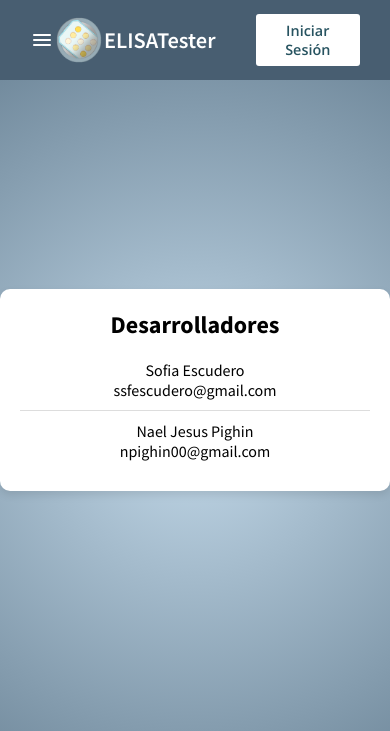
After one commit to sofiaesc/proyectofinal, a Symfony app: template desarrollo_web/templates/front/contact.html.twig in a window 390 px wide. The commit adds this page. Shown: the top 731 px of the page. Run offline with Twig, Linux system fonts and the light colour scheme; the template is opened without the code that fills it, so the values that code supplies are empty; some libraries are stand-ins or nearby versions.

Commit message:
contacto

```diff
--- a/desarrollo_web/templates/base.html.twig
+++ b/desarrollo_web/templates/base.html.twig
@@ -22,7 +22,7 @@
                 <li><a href="{{path('app_index')}}">Inicio</a></li>
                 <li><a href="{{path('app_image_upload')}}">Carga</a></li>
                 <li><a href="{{ path('app_test_list') }}">Resultados</a></li>
-                <li><a href="{{ path('app_index') }}">Contacto</a></li>
+                <li><a href="{{ path('app_contact') }}">Contacto</a></li>
             </ul>
             {% if app.user %}
                 <div class="user-menu" id="user-menu">
--- /dev/null
+++ b/desarrollo_web/templates/front/contact.html.twig
@@ -0,0 +1,59 @@
+{% extends 'base.html.twig' %}
+
+{% block title %}Contacto{% endblock %}
+
+{% block body %}
+
+    <link rel="stylesheet" href="{{ asset('css/styles.css') }}?v={{ random() }}">
+
+    <!-- CONTENEDOR PRINCIPAL -->
+    <div class="main-container" style="margin-top: 20vh;">
+        <div class="card" style="border-radius: 10px; padding: 20px; background-color: #fff; box-shadow: 0 4px 8px rgba(0, 0, 0, 0.1); max-width: 100%; width: 500px; margin: 0 auto;">
+            <!-- Título centrado -->
+            <h2 style="text-align: center; margin-bottom: 10px;">Desarrolladores</h2>
+
+            <div class="developer-info" style="display: flex; justify-content: space-between; padding: 10px 0; border-bottom: 1px solid #ddd;">
+                <p style="margin: 0;">Sofia Escudero</p>
+                <p style="margin: 0;">ssfescudero@gmail.com</p>
+            </div>
+
+            <div class="developer-info" style="display: flex; justify-content: space-between; padding: 10px 0;">
+                <p style="margin: 0;">Nael Jesus Pighin</p>
+                <p style="margin: 0;">npighin00@gmail.com</p>
+            </div>
+        </div>
+    </div>
+
+    <style>
+        /* Estilos generales */
+        .card {
+            width: 100%;
+            max-width: 500px;
+            margin: 0 auto;
+        }
+
+        .developer-info {
+            display: flex;
+            justify-content: space-between;
+            padding: 10px 0;
+        }
+
+        /* Responsividad */
+        @media (max-width: 768px) {
+            .card {
+                padding: 15px;
+                width: 90%;
+            }
+
+            .developer-info {
+                flex-direction: column;
+                text-align: center;
+            }
+
+            .developer-info p {
+                margin-bottom: 8px;
+            }
+        }
+    </style>
+
+{% endblock %}
```
Also changed, not shown: desarrollo_web/src/Controller/BaseController.php (+7 -0 lines).
